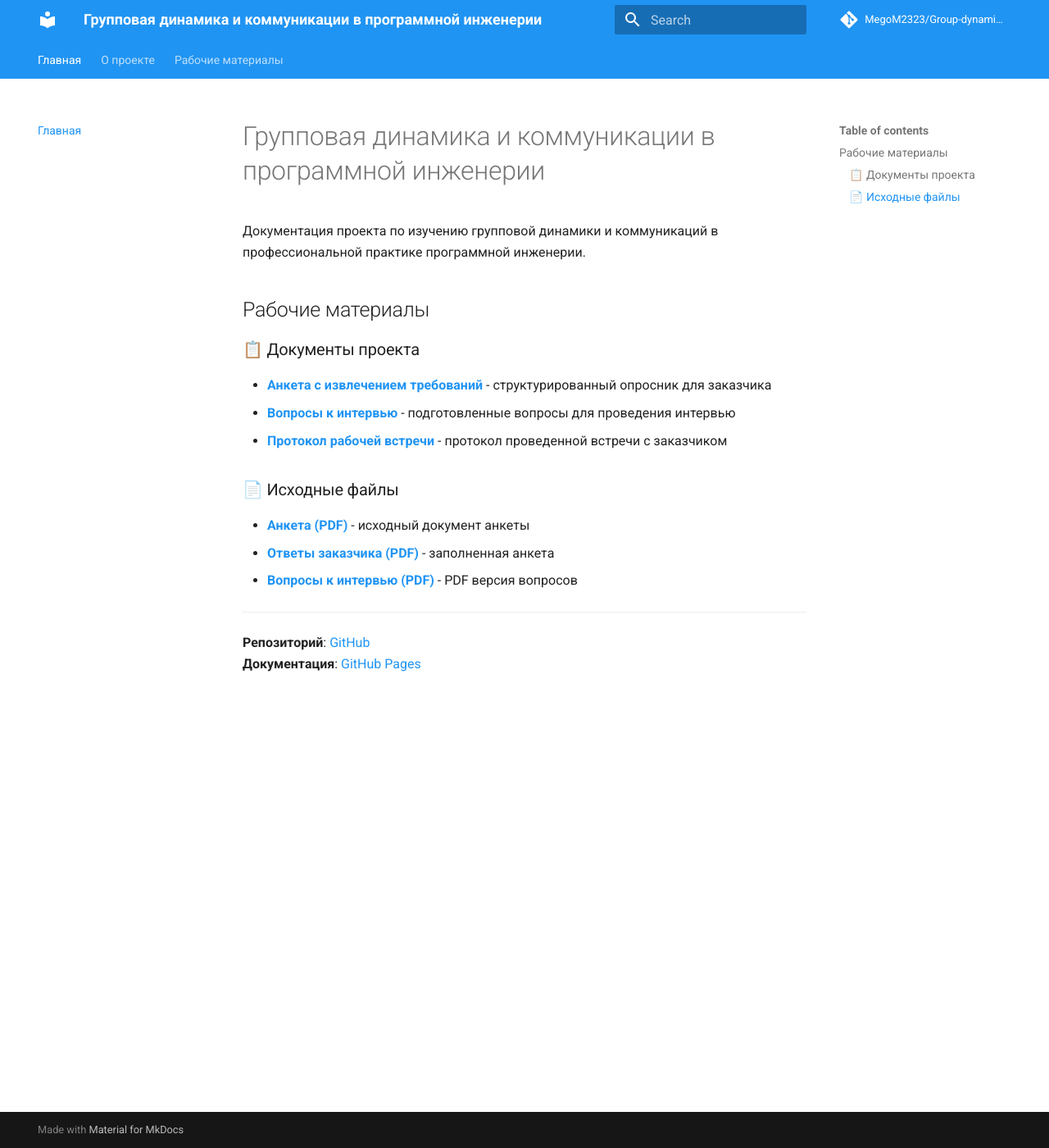
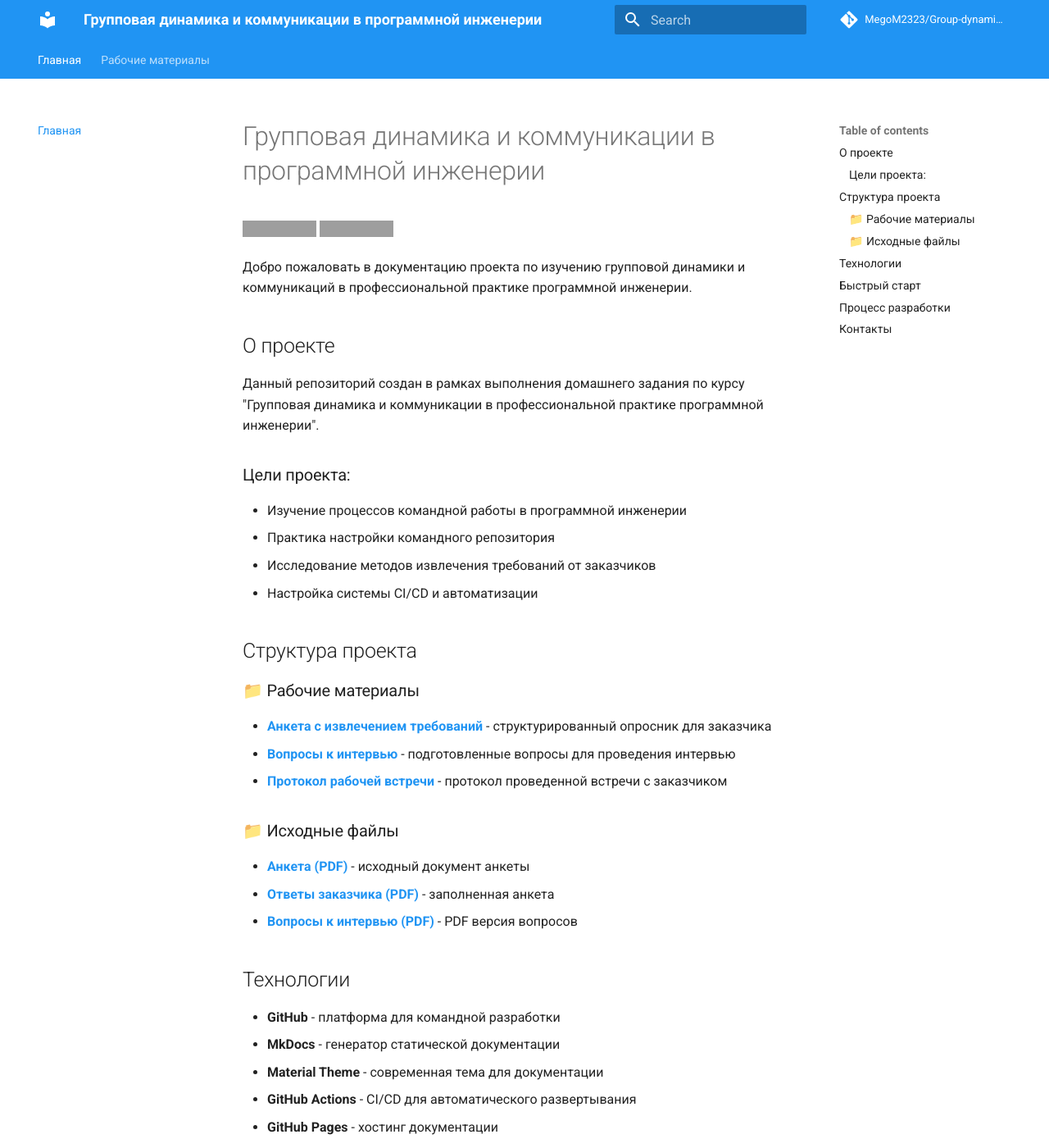
Before and after one commit to MegoM2323/Group-dynamics-HW3, an MkDocs documentation site: the page built from docs/index.md, in a window 1280 px wide and 1400 px high. Shown: the whole window at 82% size. Built offline with MkDocs 1.6.1 and Material for MkDocs 9.7.7, drawn with Linux system fonts in a browser that asks for light colours; comment, search, counter and statistics services are not loaded; some of the changed text lies outside the part shown; grey boxes are pictures that could not be loaded.

Commit message:
style: вернуть красивое оформление главной страницы
- Восстановлено красивое оформление главной страницы с бейджами и эмодзи
- Добавлена информация из README.md (цели проекта, технологии, быстрый старт)
- Убрана отдельная страница 'О проекте' - вся информация теперь на главной
- Удален файл project-info.md
- Навигация упрощена до главной страницы и рабочих материалов

````diff
--- a/docs/index.md
+++ b/docs/index.md
@@ -1,20 +1,68 @@
 # Групповая динамика и коммуникации в программной инженерии
 
-Документация проекта по изучению групповой динамики и коммуникаций в профессиональной практике программной инженерии.
+[![GitHub Pages](https://img.shields.io/badge/docs-GitHub%20Pages-blue)](https://megom2323.github.io/Group-dynamics-HW3/)
+[![GitHub Actions](https://img.shields.io/badge/CI%2FCD-GitHub%20Actions-green)](https://github.com/MegoM2323/Group-dynamics-HW3/actions)
 
-## Рабочие материалы
+Добро пожаловать в документацию проекта по изучению групповой динамики и коммуникаций в профессиональной практике программной инженерии.
 
-### 📋 Документы проекта
+## О проекте
+
+Данный репозиторий создан в рамках выполнения домашнего задания по курсу "Групповая динамика и коммуникации в профессиональной практике программной инженерии".
+
+### Цели проекта:
+- Изучение процессов командной работы в программной инженерии
+- Практика настройки командного репозитория
+- Исследование методов извлечения требований от заказчиков
+- Настройка системы CI/CD и автоматизации
+
+## Структура проекта
+
+### 📁 Рабочие материалы
 - **[Анкета с извлечением требований](Анкета с извлечением требований.md)** - структурированный опросник для заказчика
 - **[Вопросы к интервью](Вопросы к интервью.md)** - подготовленные вопросы для проведения интервью
 - **[Протокол рабочей встречи](Протокол рабочей встречи.md)** - протокол проведенной встречи с заказчиком
 
-### 📄 Исходные файлы
+### 📁 Исходные файлы
 - **[Анкета (PDF)](../content/Анкета_для_извлечения_требований.pdf)** - исходный документ анкеты
 - **[Ответы заказчика (PDF)](../content/Ответы на анкету от заказчика.pdf)** - заполненная анкета
 - **[Вопросы к интервью (PDF)](../content/Вопросы к интервью.pdf)** - PDF версия вопросов
 
+## Технологии
+
+- **GitHub** - платформа для командной разработки
+- **MkDocs** - генератор статической документации
+- **Material Theme** - современная тема для документации
+- **GitHub Actions** - CI/CD для автоматического развертывания
+- **GitHub Pages** - хостинг документации
+
+## Быстрый старт
+
+1. **Клонирование репозитория**
+   ```bash
+   git clone https://github.com/MegoM2323/Group-dynamics-HW3.git
+   cd Group-dynamics-HW3
+   ```
+
+2. **Локальный запуск документации**
+   ```bash
+   pip install mkdocs-material
+   mkdocs serve
+   ```
+
+3. **Создание ветки для работы**
+   ```bash
+   git checkout -b feature/название-функции
+   ```
+
+## Процесс разработки
+
+Все изменения проходят через систему Pull Request с обязательными approve'ами от участников команды.
+
+## Контакты
+
+- **Репозиторий**: [GitHub](https://github.com/MegoM2323/Group-dynamics-HW3)
+- **Документация**: [GitHub Pages](https://megom2323.github.io/Group-dynamics-HW3/)
+
 ---
 
-**Репозиторий**: [GitHub](https://github.com/MegoM2323/Group-dynamics-HW3)
-**Документация**: [GitHub Pages](https://megom2323.github.io/Group-dynamics-HW3/)
+*Документация автоматически обновляется при каждом коммите в основную ветку.*
--- a/mkdocs.yml
+++ b/mkdocs.yml
@@ -24,7 +24,6 @@ theme:
 
 nav:
   - Главная: index.md
-  - О проекте: project-info.md
   - Рабочие материалы:
     - Анкета с извлечением требований: Анкета с извлечением требований.md
     - Вопросы к интервью: Вопросы к интервью.md
````
Also changed, not shown: docs/project-info.md (deleted, +0 -177 lines).
